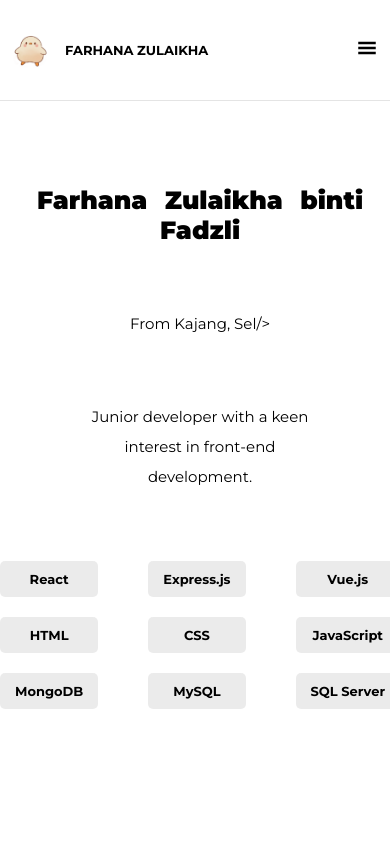
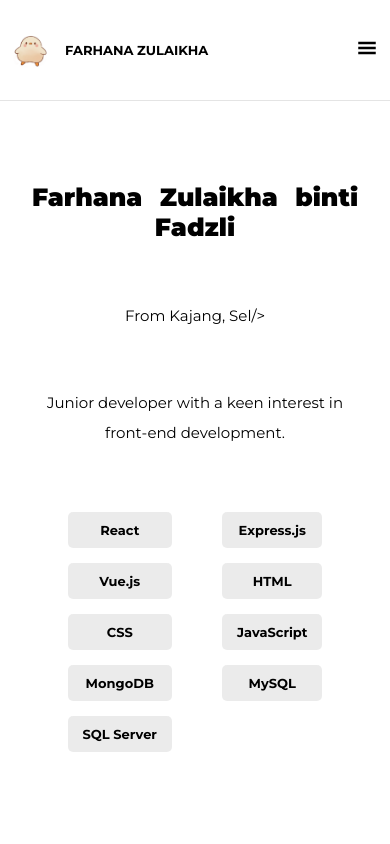
Before and after one commit to farhanazulaikha/my-portfolio, a React (Vite) app: page / in a window 390 px wide. Shown: the top 844 px of the page. Built offline with nearby package versions, Linux system fonts and the light colour scheme.

Commit message:
fix about me responsiveness

```diff
--- a/src/components/about-me/about-me.css
+++ b/src/components/about-me/about-me.css
@@ -92,13 +92,25 @@
     }
 }
 
-@media (max-width: 300px) {
+@media screen and (min-width: 0px) and (max-width: 450px) {
+    .about-me-grid {
+        margin-bottom: 60px;
+        height: calc(100vh - 210px);
+    }
+
     .name-text {
-        font-size: 20px;
+        overflow: hidden;
+    }
+
+    .description {
+        width: 80%;
+        margin: 0 auto;
+        line-height: 30px;
     }
 
     .skills-grid {
-        column-gap: 30px;
+        grid-template-columns: repeat(2, auto);
+        row-gap: 15px;
     }
 }
 
```
